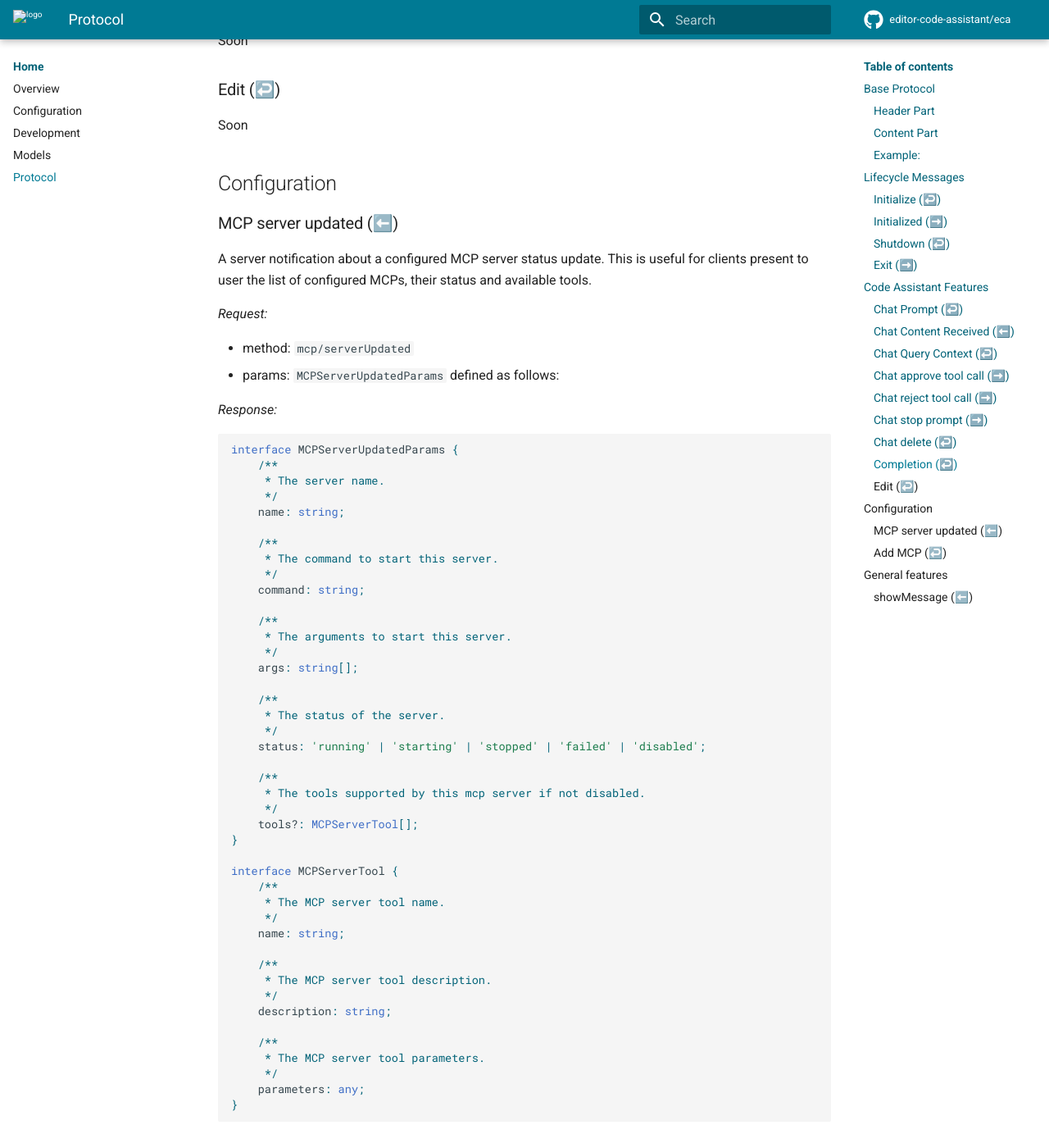
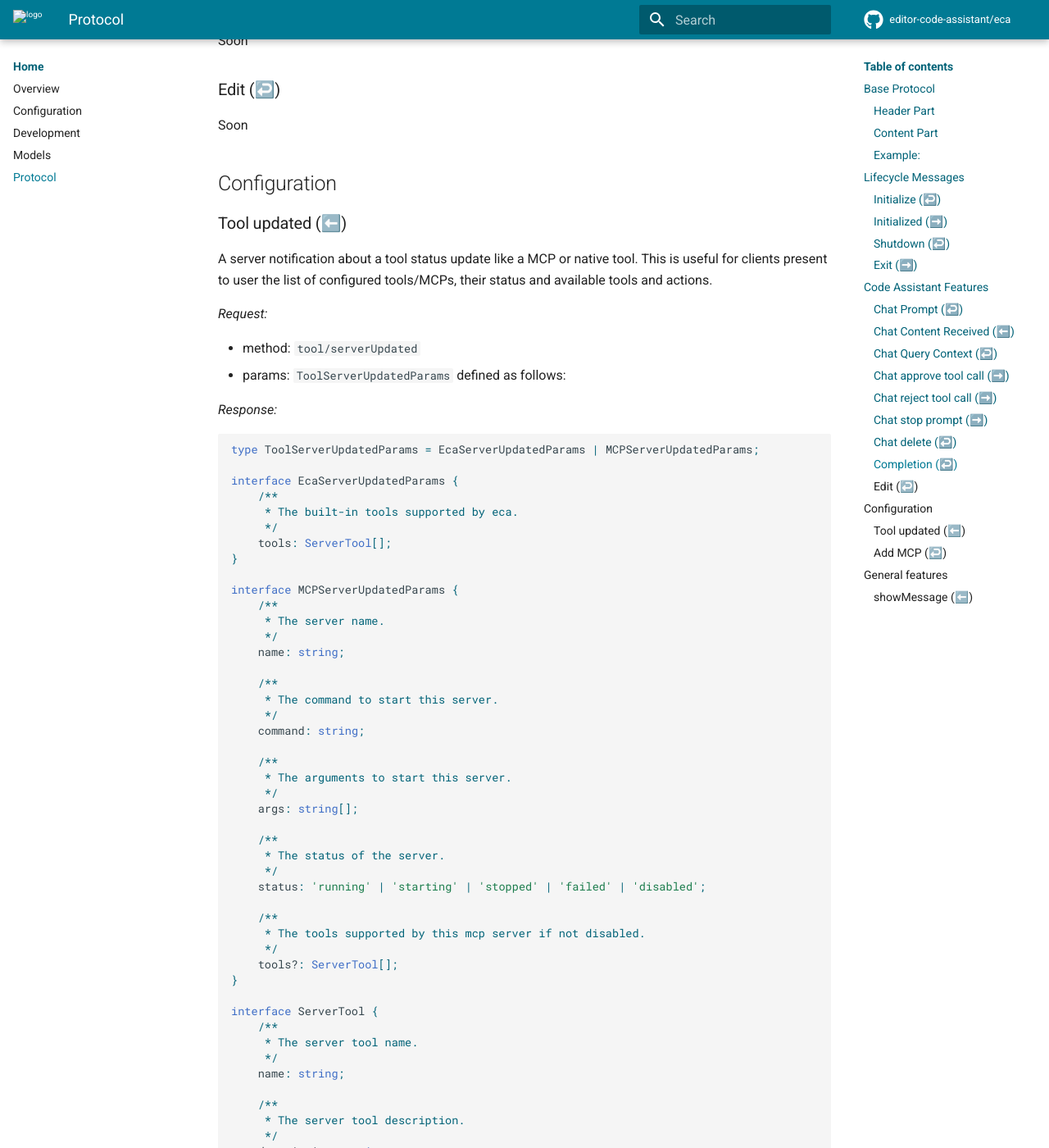
Before and after one commit to tomgeorge/eca, an MkDocs documentation site: the page built from docs/protocol.md, in a window 1280 px wide and 1400 px high, scrolled down 15588 px. Shown: the whole window at 82% size. Built offline with MkDocs 1.6.1 and Material for MkDocs 9.7.7, drawn with Linux system fonts in a browser that asks for light colours; comment, search, counter and statistics services are not loaded; some of the changed text lies outside the part shown.

Commit message:
Make tool server updated generic

````diff
--- a/docs/protocol.md
+++ b/docs/protocol.md
@@ -769,20 +769,30 @@ Soon
 
 ## Configuration
 
-### MCP server updated (⬅️)
+### Tool updated (⬅️)
 
-A server notification about a configured MCP server status update.
-This is useful for clients present to user the list of configured MCPs,
-their status and available tools.
+A server notification about a tool status update like a MCP or native tool.
+This is useful for clients present to user the list of configured tools/MCPs,
+their status and available tools and actions.
 
 _Request:_
 
-* method: `mcp/serverUpdated`
-* params: `MCPServerUpdatedParams` defined as follows:
+* method: `tool/serverUpdated`
+* params: `ToolServerUpdatedParams` defined as follows:
 
 _Response:_
 
+
 ```typescript
+type ToolServerUpdatedParams = EcaServerUpdatedParams | MCPServerUpdatedParams;
+
+interface EcaServerUpdatedParams {
+    /**
+     * The built-in tools supported by eca.
+     */
+    tools: ServerTool[];
+}
+
 interface MCPServerUpdatedParams {
     /**
      * The server name.
@@ -807,22 +817,22 @@ interface MCPServerUpdatedParams {
     /**
      * The tools supported by this mcp server if not disabled.
      */
-    tools?: MCPServerTool[];
+    tools?: ServerTool[];
 }
 
-interface MCPServerTool {
+interface ServerTool {
     /**
-     * The MCP server tool name.
+     * The server tool name.
      */
     name: string;
 
     /**
-     * The MCP server tool description.
+     * The server tool description.
      */
     description: string;
 
     /**
-     * The MCP server tool parameters.
+     * The server tool parameters.
      */
     parameters: any;
 }
````
Also changed, not shown: CHANGELOG.md (+2 -0 lines), 4 other files.
